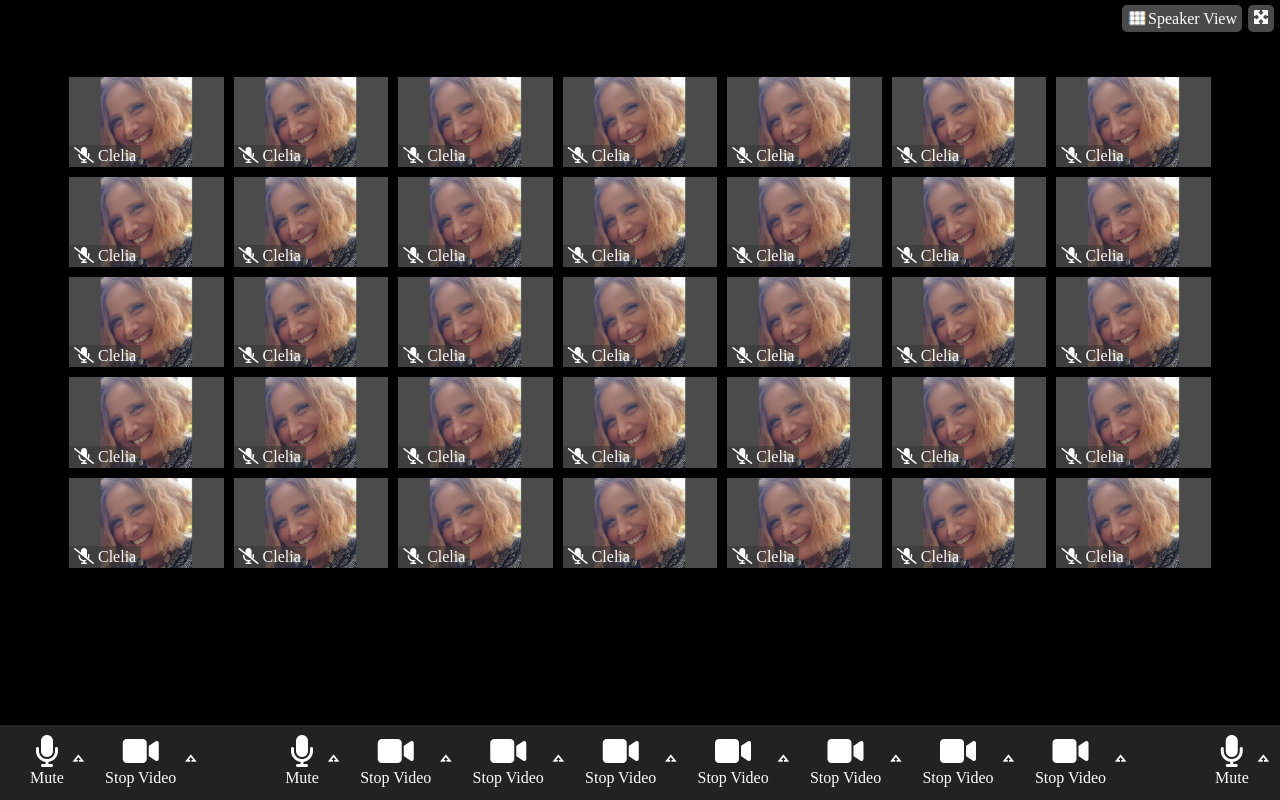
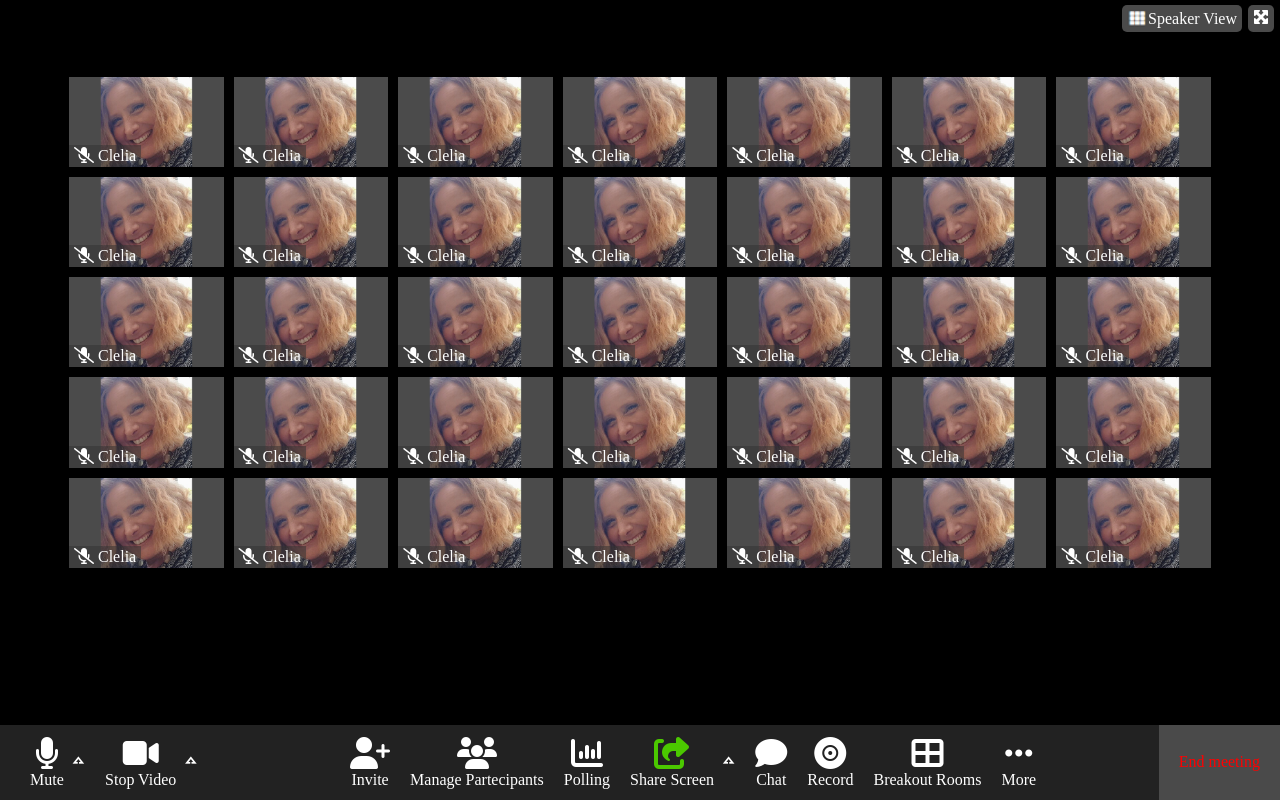
Before and after one commit to Lip-7/html-css-zoom, a plain HTML site: page index.html in a window 1280 px wide. Drawn offline with Linux system fonts and the light colour scheme.

Commit message:
almost all done

```diff
--- a/css/style.css
+++ b/css/style.css
@@ -27,6 +27,9 @@
 }
 .flow-col{
     flex-flow: column;
+}
+.green{
+    color: #4BC800;
 }
 /* body */
 body{
@@ -100,3 +103,13 @@ footer .btn-pad{
 .option{
     margin-top: 2px;
 }
+.exits span{
+    background-color: var(--bg-footer);
+    padding:10px 20px;
+    line-height: 53px;
+    color: red;
+}
+#exits{
+    padding: 0px;
+    height: 75px;
+}
--- a/index.html
+++ b/index.html
@@ -278,27 +278,18 @@
             </div>
 
             <div class="main-hub btn-pad d-flex">
-                <div class="left-icon-wrap d-flex flow-col j-start al-cent"><i class="fa-solid fa-microphone icon"></i> <span class="option">Mute</span></div>
+                <div class="left-icon-wrap d-flex flow-col j-start al-cent"><i class="icon fa-solid fa-user-plus"></i> <span class="option">Invite</span></div>
+                <div class="left-icon-wrap d-flex flow-col j-start al-cent"><i class="icon fa-solid fa-users"></i> <span class="option">Manage Partecipants</span></div>
+                <div class="left-icon-wrap d-flex flow-col j-start al-cent"><i class="icon fa-solid fa-chart-column"></i> <span class="option">Polling</span></div>
+                <div class="left-icon-wrap d-flex flow-col j-start al-cent"><i class="green icon fa-solid fa-share-from-square"></i></i> <span class="option">Share Screen</span></div>
                 <span class="btn-options">&#129173;</span>
-                <div class="left-icon-wrap d-flex flow-col j-start al-cent"><i class="icon fa-solid fa-video"></i> <span class="option">Stop Video</span></div>
-                <span class="btn-options">&#129173;</span>
-                <div class="left-icon-wrap d-flex flow-col j-start al-cent"><i class="icon fa-solid fa-video"></i> <span class="option">Stop Video</span></div>
-                <span class="btn-options">&#129173;</span>
-                <div class="left-icon-wrap d-flex flow-col j-start al-cent"><i class="icon fa-solid fa-video"></i> <span class="option">Stop Video</span></div>
-                <span class="btn-options">&#129173;</span>
-                <div class="left-icon-wrap d-flex flow-col j-start al-cent"><i class="icon fa-solid fa-video"></i> <span class="option">Stop Video</span></div>
-                <span class="btn-options">&#129173;</span>
-                <div class="left-icon-wrap d-flex flow-col j-start al-cent"><i class="icon fa-solid fa-video"></i> <span class="option">Stop Video</span></div>
-                <span class="btn-options">&#129173;</span>
-                <div class="left-icon-wrap d-flex flow-col j-start al-cent"><i class="icon fa-solid fa-video"></i> <span class="option">Stop Video</span></div>
-                <span class="btn-options">&#129173;</span>
-                <div class="left-icon-wrap d-flex flow-col j-start al-cent"><i class="icon fa-solid fa-video"></i> <span class="option">Stop Video</span></div>
-                <span class="btn-options">&#129173;</span>
+                <div class="left-icon-wrap d-flex flow-col j-start al-cent"><i class="icon fa-solid fa-comment"></i> <span class="option">Chat</span></div>
+                <div class="left-icon-wrap d-flex flow-col j-start al-cent"><i class="icon fa-solid fa-record-vinyl"></i></i> <span class="option">Record</span></div>
+                <div class="left-icon-wrap d-flex flow-col j-start al-cent"><i class="icon fa-solid fa-table-cells-large"></i></i> <span class="option">Breakout Rooms</span></div>
+                <div class="left-icon-wrap d-flex flow-col j-start al-cent"><i class="icon fa-solid fa-ellipsis"></i></i> <span class="option">More</span></div>
             </div>
-            <div class="exits btn-pad d-flex">
-                <div class="left-icon-wrap d-flex flow-col j-start al-cent"><i class="fa-solid fa-microphone icon"></i> <span class="option">Mute</span></div>
-                <span class="btn-options">&#129173;</span>
-
+            <div id="exits" class="exits btn-pad d-flex">
+                <span>End meeting</span>
             </div>
 
         </div>
```
